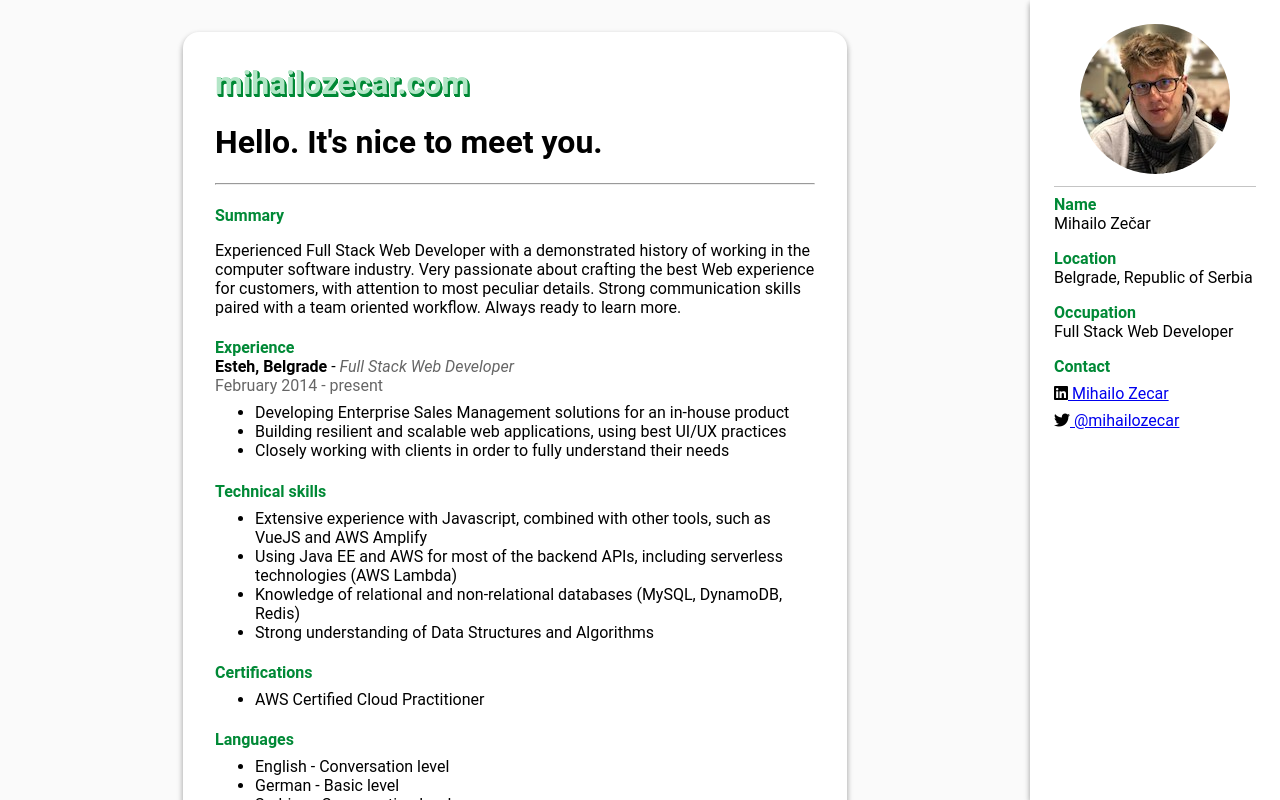
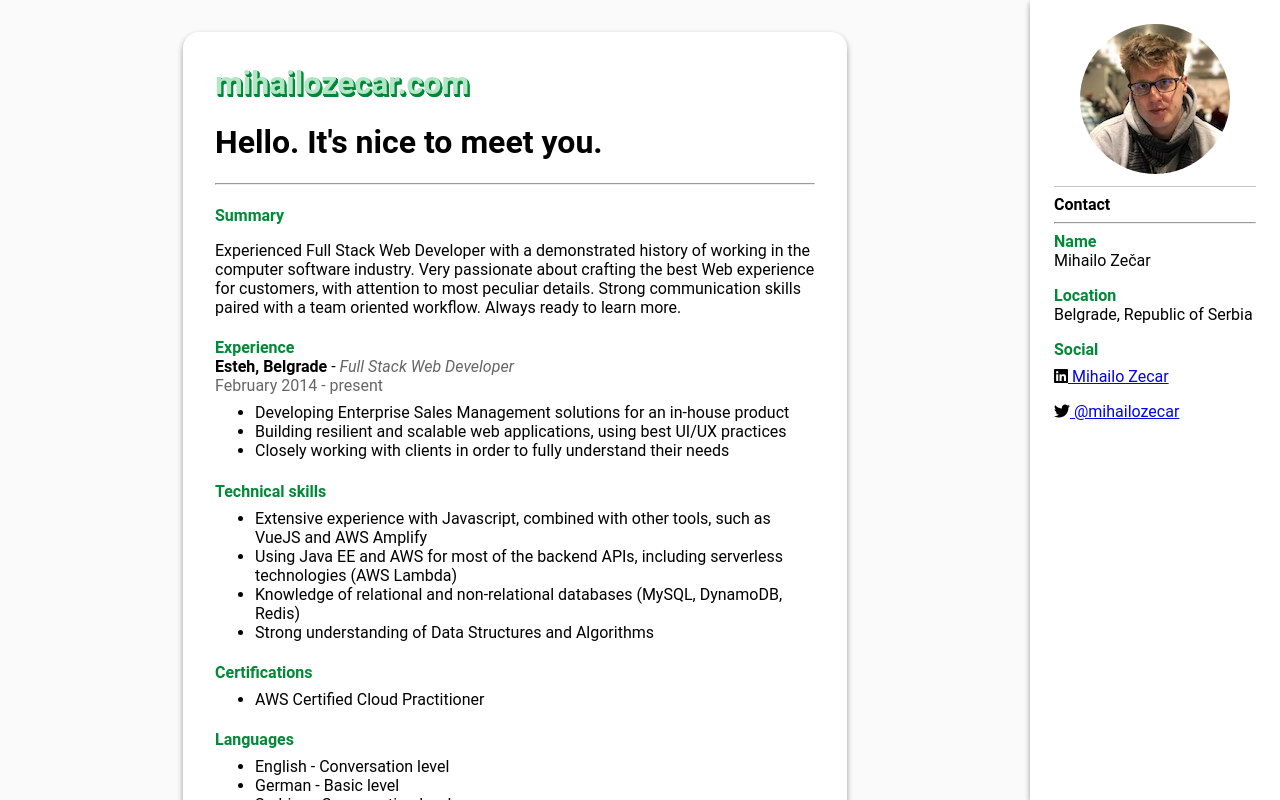
Before and after one commit to mihailozecar/mihailozecar, a Vue app: page / in a window 1280 px wide. Built offline with nearby package versions, Linux system fonts and the light colour scheme.

Commit message:
Contact section minor update

```diff
--- a/src/layout/BaseLayout.vue
+++ b/src/layout/BaseLayout.vue
@@ -14,7 +14,17 @@
       </div>
 
       <div>
-        <strong class="accent">Name</strong>
+        <strong>
+          Contact
+        </strong>
+      </div>
+
+      <hr>
+
+      <div>
+        <strong class="accent">
+          Name
+        </strong>
       </div>
 
       <div class="contact-margin">
@@ -22,7 +32,9 @@
       </div>
 
       <div>
-        <strong class="accent">Location</strong>
+        <strong class="accent">
+          Location
+        </strong>
       </div>
 
       <div class="contact-margin">
@@ -30,15 +42,9 @@
       </div>
 
       <div>
-        <strong class="accent">Occupation</strong>
-      </div>
-
-      <div class="contact-margin">
-        Full Stack Web Developer
-      </div>
-
-      <div>
-        <strong class="accent">Contact</strong>
+        <strong class="accent">
+          Social
+        </strong>
       </div>
 
       <div class="social-link">
@@ -114,6 +120,7 @@ export default {
 
   .social-link {
     margin-top: .5em;
+    margin-bottom: 1em;
   }
 
   .social-link:hover {
```
